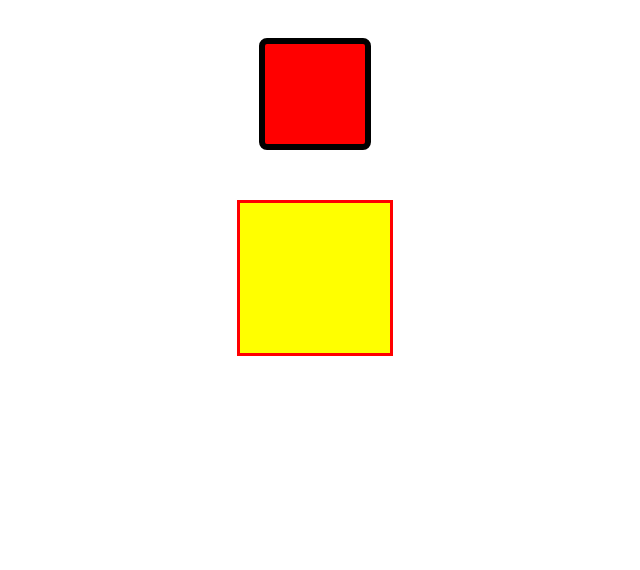
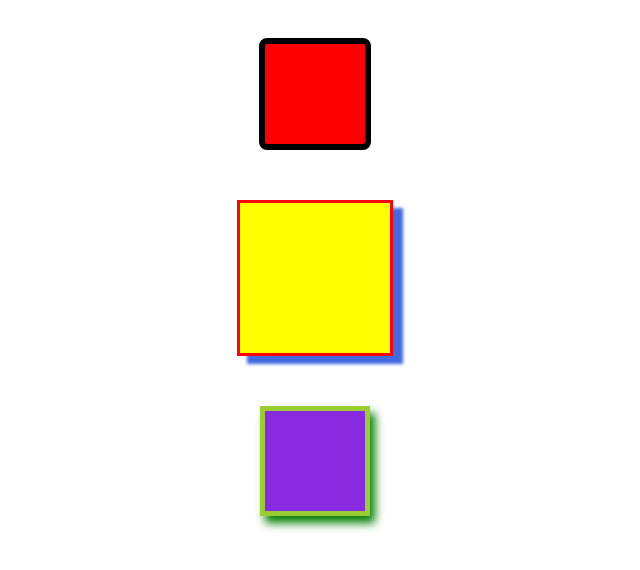
Before and after one commit to Roman2681/TEST, a plain HTML site: page index.html in a window 1280 px wide. Shown: the whole page, without its empty margins (325-965 px from the left). Drawn offline with Linux system fonts and the light colour scheme.

```diff
--- a/style.css
+++ b/style.css
@@ -16,8 +16,14 @@
     height: 150px;
     background-color: yellow;
     border: 3px solid red;
+    box-shadow: 10px 8px 3px royalblue;
 
   }
   .shadow{
 box-shadow: 5px 7px 9px green;
+height: 100px;
+margin: 50px auto;
+max-width: 100px;
+background-color: blueviolet;
+border: 5px solid yellowgreen;
   }
```
